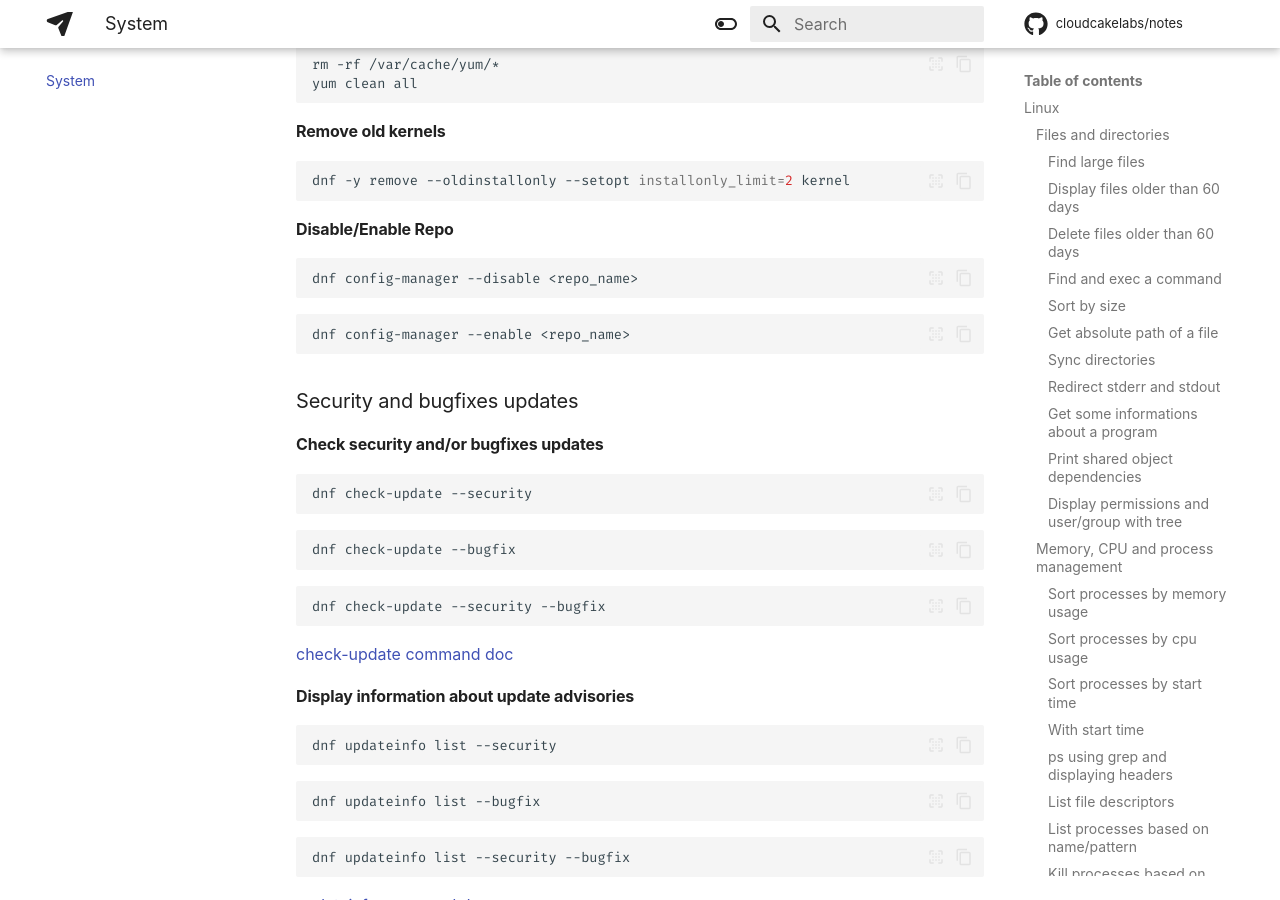
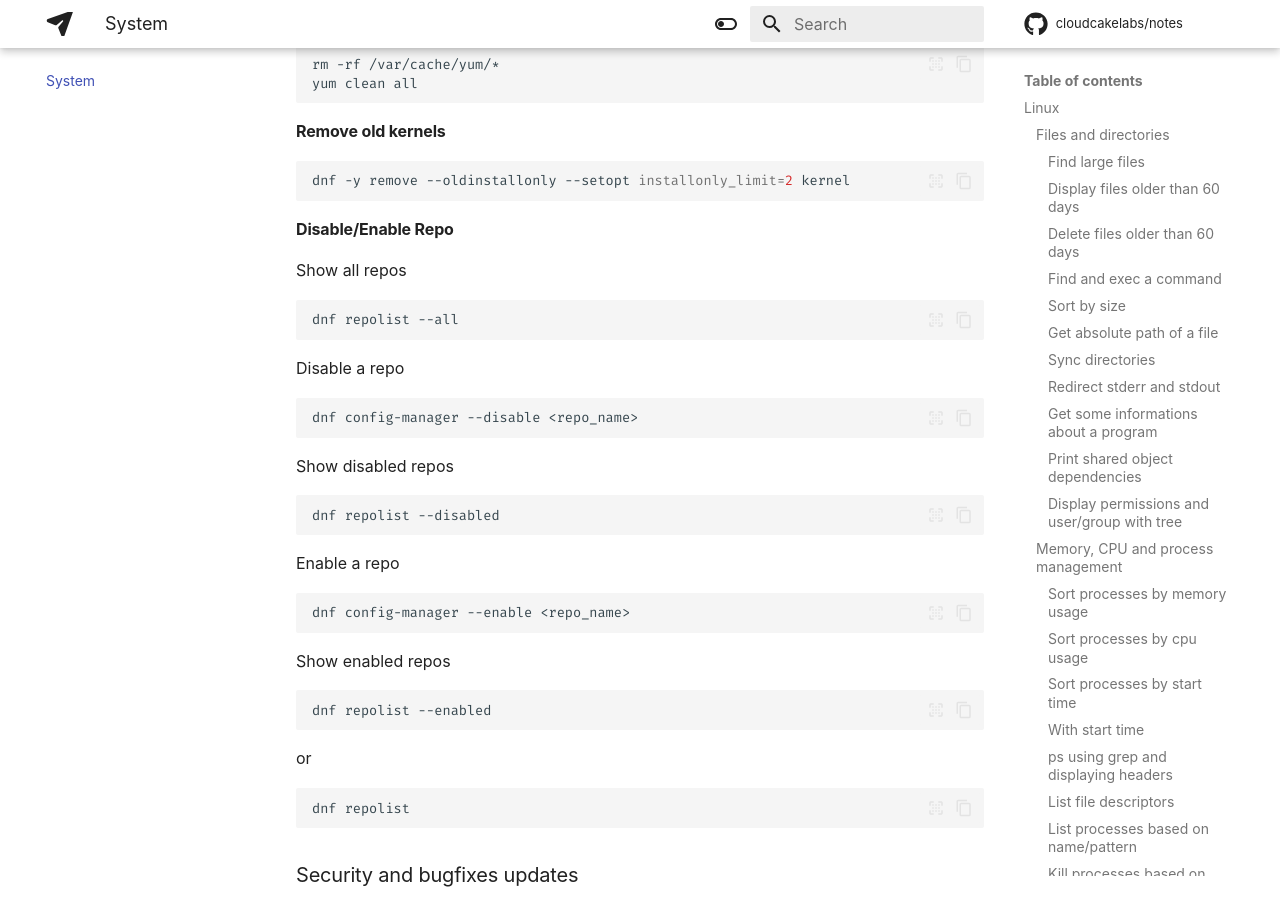
Before and after one commit to cloudcakelabs/notes, an MkDocs documentation site: the page built from docs/system.md, in a window 1280 px wide and 900 px high, scrolled down 14311 px. Built offline with MkDocs 1.6.1 and Material for MkDocs 9.7.7, drawn with Linux system fonts in a browser that asks for light colours; some web fonts are replaced; comment, search, counter and statistics services are not loaded.

Commit message:
Update notes.

````diff
--- a/docs/system.md
+++ b/docs/system.md
@@ -846,12 +846,40 @@ dnf -y remove --oldinstallonly --setopt installonly_limit=2 kernel
 
 #### Disable/Enable Repo
 
+Show all repos
+
+```sh
+dnf repolist --all
+```
+
+Disable a repo
+
 ```sh
 dnf config-manager --disable <repo_name>
 ```
 
+Show disabled repos
+
+```sh
+dnf repolist --disabled
+```
+
+Enable a repo
+
 ```sh
 dnf config-manager --enable <repo_name>
+```
+
+Show enabled repos
+
+```sh
+dnf repolist --enabled
+```
+
+or
+
+```sh
+dnf repolist
 ```
 
 ### Security and bugfixes updates
````
